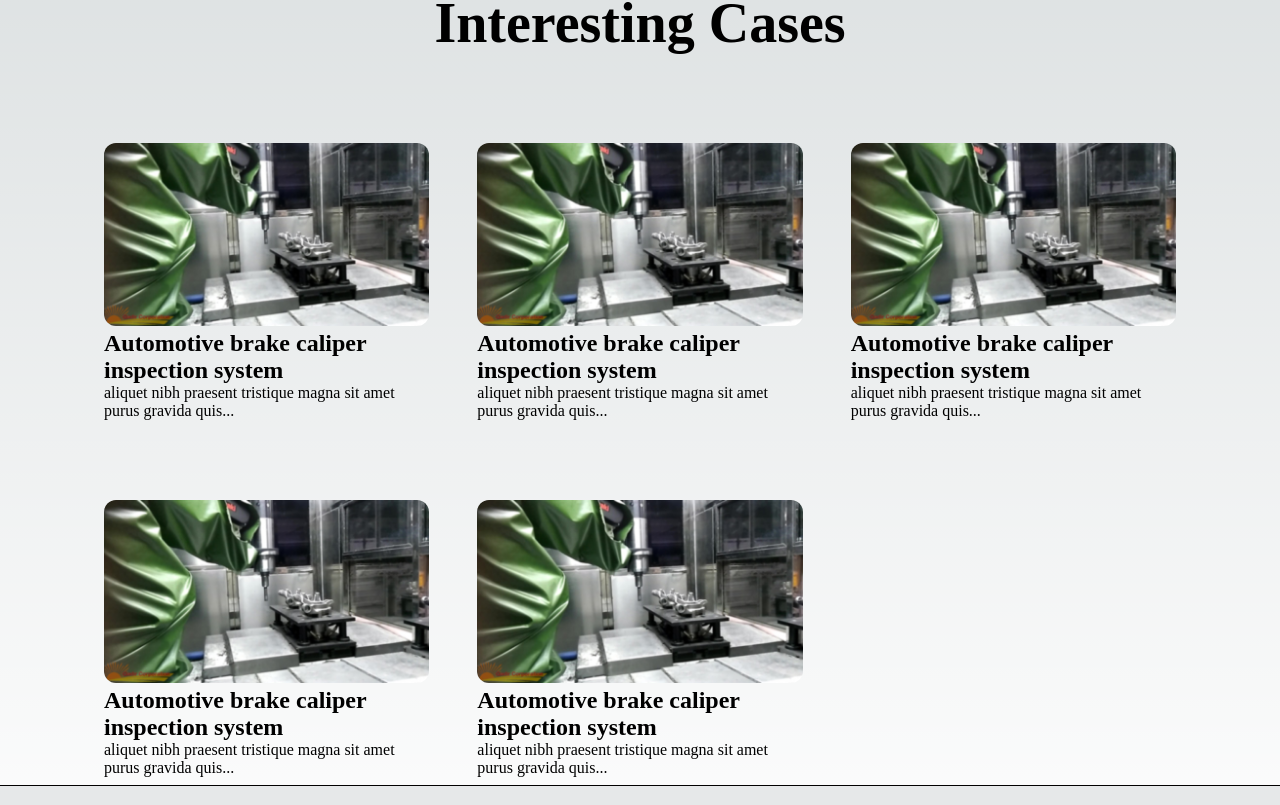
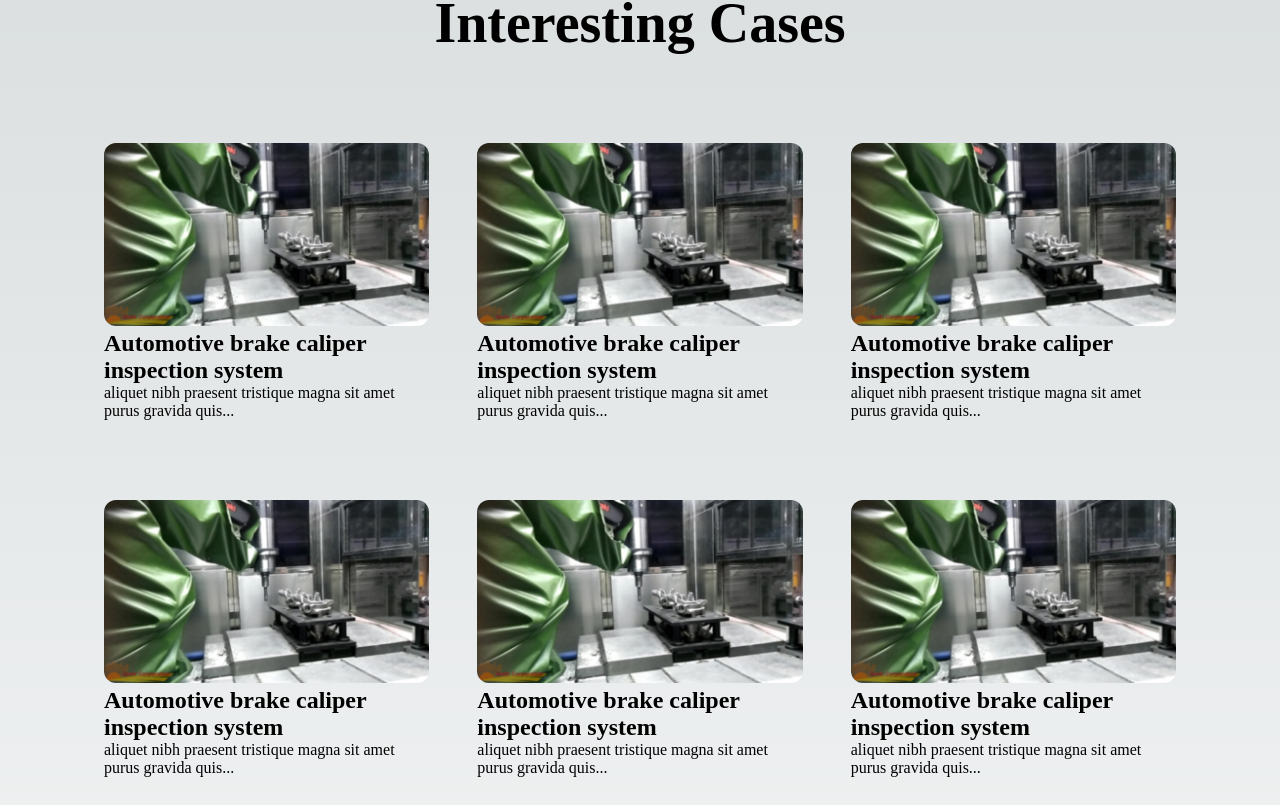
Before and after one commit to seantjjd4/qadir_website, a Next.js app: page /cases in a window 1280 px wide. Shown: the part 255-1060 px from the top of the page. Built offline with nearby package versions, Linux system fonts and the light colour scheme.

Commit message:
Update: dynamic pages (unfinished)

```diff
--- /dev/null
+++ b/data/caseData.js
@@ -0,0 +1,15 @@
+const cases = [
+    { id: 1, title: "Automotive brake caliper inspection system", description: "Lorem ipsum dolor sit amet, consectetur adipiscing elit, sed do eiusmod tempor incididunt ut labore et dolore magna aliqua. Scelerisque purus semper eget duis at tellus at urna condimentum. Pulvinar pellentesque habitant morbi tristique senectus et netus et. At quis risus sed vulputate odio ut enim blandit. Et leo duis ut diam quam nulla."},
+    { id: 2, title: "Automotive brake caliper inspection system", description: "Lorem ipsum dolor sit amet, consectetur adipiscing elit, sed do eiusmod tempor incididunt ut labore et dolore magna aliqua. Scelerisque purus semper eget duis at tellus at urna condimentum. Pulvinar pellentesque habitant morbi tristique senectus et netus et. At quis risus sed vulputate odio ut enim blandit. Et leo duis ut diam quam nulla."},
+    { id: 3, title: "Automotive brake caliper inspection system", description: "Lorem ipsum dolor sit amet, consectetur adipiscing elit, sed do eiusmod tempor incididunt ut labore et dolore magna aliqua. Scelerisque purus semper eget duis at tellus at urna condimentum. Pulvinar pellentesque habitant morbi tristique senectus et netus et. At quis risus sed vulputate odio ut enim blandit. Et leo duis ut diam quam nulla."},
+    { id: 4, title: "Automotive brake caliper inspection system", description: "Lorem ipsum dolor sit amet, consectetur adipiscing elit, sed do eiusmod tempor incididunt ut labore et dolore magna aliqua. Scelerisque purus semper eget duis at tellus at urna condimentum. Pulvinar pellentesque habitant morbi tristique senectus et netus et. At quis risus sed vulputate odio ut enim blandit. Et leo duis ut diam quam nulla."},
+    { id: 5, title: "Automotive brake caliper inspection system", description: "Lorem ipsum dolor sit amet, consectetur adipiscing elit, sed do eiusmod tempor incididunt ut labore et dolore magna aliqua. Scelerisque purus semper eget duis at tellus at urna condimentum. Pulvinar pellentesque habitant morbi tristique senectus et netus et. At quis risus sed vulputate odio ut enim blandit. Et leo duis ut diam quam nulla."}
+]
+
+export function getCaseById(id) {
+    return cases.find(item => item.id === id);
+}
+
+export function getAllCases() {
+    return cases;
+}
--- a/pages/cases/index.js
+++ b/pages/cases/index.js
@@ -6,7 +6,12 @@
 import Footer from '@/components/footer'
 import Toplink from '@/components/toplink'
 
+import { getAllCases } from '@/data/caseData'
+
 export default function Cases() {
+
+    const cases = getAllCases();
+
     return (
         <>
             <Navbar/>
@@ -14,6 +19,31 @@
                 <Toplink links={[{name: "Cases", path: "/cases"}]} />
                 <h1 className={styles.page_title}>Interesting Cases</h1>
                 <div className={styles.grid}>
+                    {cases.map((singleCase) => {
+                        return (
+                            <Link
+                                href="/cases/[id]"
+                                as={`/cases/${singleCase.id}`}
+                                key={singleCase.id}
+                                className={styles.card}
+                            >
+                                <Image
+                                    className={styles.card_pic}
+                                    src="/case1.jpeg"
+                                    alt="Robotics Icon"
+                                    width={160}
+                                    height={90}
+                                    priority
+                                />
+                                <h2>
+                                    Automotive brake caliper inspection system
+                                </h2>
+                                <p>
+                                    aliquet nibh praesent tristique magna sit amet purus gravida quis...
+                                </p>
+                            </Link>
+                        );
+                    })}
                     <Link
                         href="/cases/[id]"
                         as="/cases/1"
```
